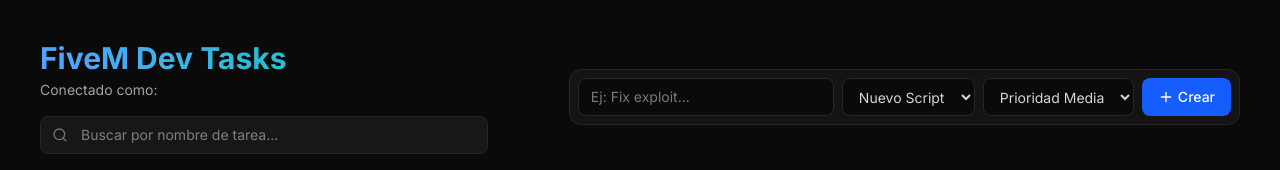
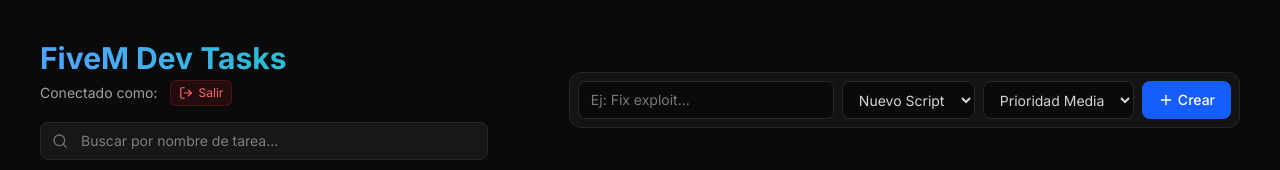
Before and after one commit to miguelortis/fivem-task, a Next.js app: page / in a window 1280 px wide. Shown: the top 170 px of the page. Built offline with nearby package versions, Linux system fonts and the light colour scheme; no server answers.

Commit message:
add button session close

```diff
--- a/src/components/KanbanBoard.tsx
+++ b/src/components/KanbanBoard.tsx
@@ -1,10 +1,10 @@
 'use client';
 
 import React, { useState, useEffect } from 'react';
-import { useSession } from 'next-auth/react';
+import { useSession, signOut } from 'next-auth/react';
+import { Bug, Cpu, Wrench, Zap, Search, Plus, Trash2, LogOut } from 'lucide-react';
 import { DragDropContext, Droppable, Draggable, DropResult } from '@hello-pangea/dnd';
 import { useTaskStore, Task, TaskType, TaskPriority } from '@/store/useTaskStore';
-import { Bug, Cpu, Wrench, Zap, Search, Plus, Trash2 } from 'lucide-react';
 
 const columnNames = {
   todo: 'Por Hacer 📝',
@@ -147,8 +147,20 @@
             <h1 className="text-3xl font-bold bg-gradient-to-r from-blue-400 to-emerald-400 bg-clip-text text-transparent">
               FiveM Dev Tasks
             </h1>
-            <p className="text-neutral-400 text-sm mt-1">Conectado como: <span className="text-neutral-300 font-semibold">{session?.user?.name}</span></p>
 
+            {/* NUEVO CONTENEDOR FLEX PARA USUARIO Y BOTÓN DE SALIDA */}
+            <div className="flex items-center gap-3 mt-1">
+              <p className="text-neutral-400 text-sm">
+                Conectado como: <span className="text-neutral-300 font-semibold">{session?.user?.name}</span>
+              </p>
+              <button
+                onClick={() => signOut({ callbackUrl: '/login' })}
+                className="flex items-center gap-1.5 text-xs bg-red-500/10 text-red-400 hover:bg-red-500/20 px-2 py-1 rounded-md border border-red-500/20 transition-colors"
+                title="Cerrar sesión"
+              >
+                <LogOut size={14} /> Salir
+              </button>
+            </div>
             <div className="mt-4 relative max-w-md">
               <div className="absolute inset-y-0 left-0 pl-3 flex items-center pointer-events-none">
                 <Search size={16} className="text-neutral-500" />
```
